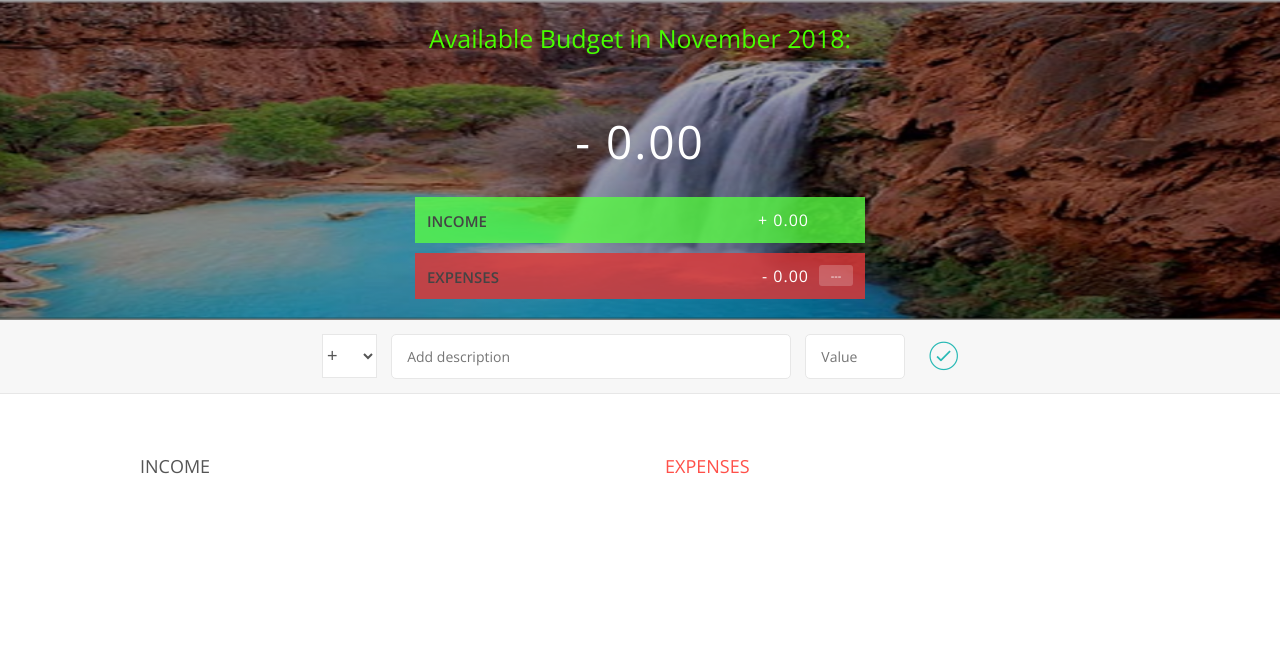
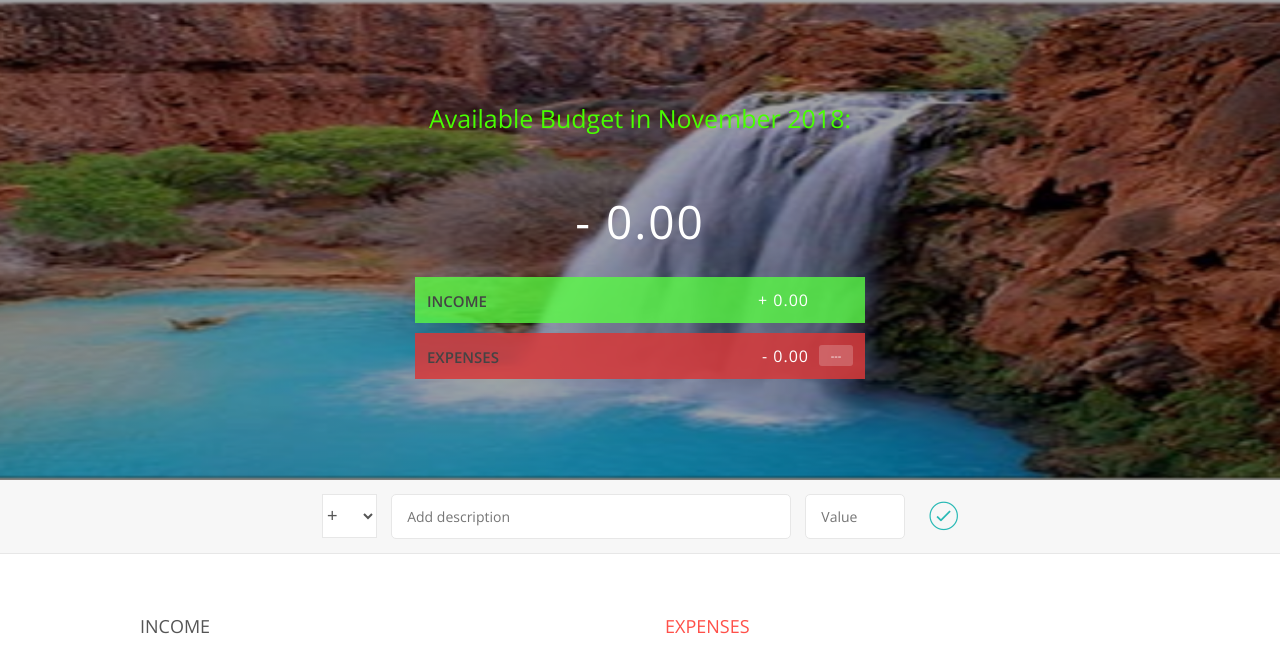
Before and after one commit to rickmastry/Budget_App, a plain HTML site: page index.html in a window 1280 px wide. Drawn offline with nearby package versions, Linux system fonts and the light colour scheme.

Commit message:
Update style.css

```diff
--- a/style.css
+++ b/style.css
@@ -32,7 +32,7 @@ body {
 **********************************************/
 
 .top {
-    height: 40vh;
+    height: 60vh;
     background-image: linear-gradient(rgba(0, 0, 0, 0.35), rgba(0, 0, 0, 0.35)), url(back.png);
     background-size: cover;
     background-position: center;
```
